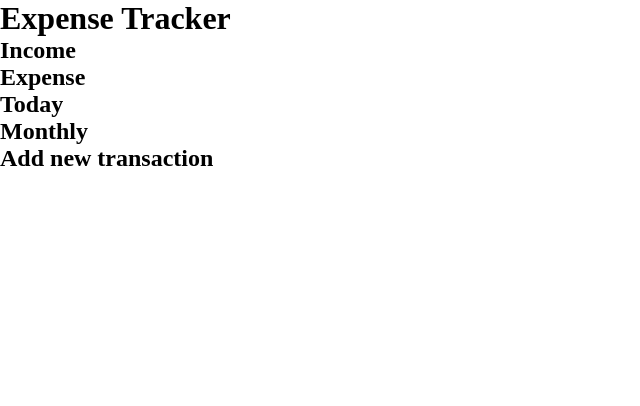
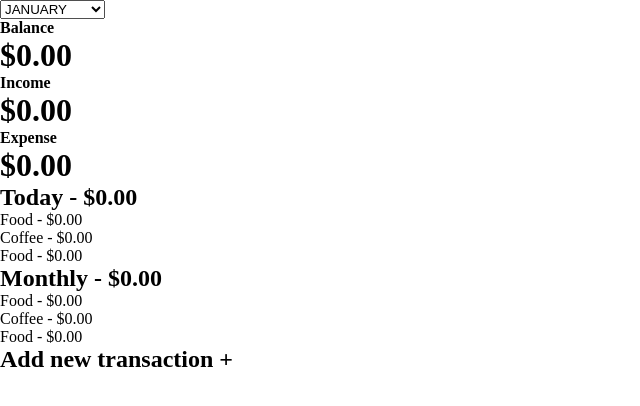
Before and after one commit to jozefkubis/budget-app, a React (Create React App) app: page / in a window 1280 px wide. Shown: the top 406 px of the page, without its empty margins (0-640 px from the left). Built offline with nearby package versions, Linux system fonts and the light colour scheme.

Commit message:
Pokracovanie v statickej casti

```diff
--- a/src/App.js
+++ b/src/App.js
@@ -15,16 +15,36 @@ export default function App() {
 function Header() {
   return (
     <div className="header">
-      <h1>Expense Tracker</h1>
+      <select>
+        <option value="january">JANUARY</option>
+        <option value="february">FEBRUARY</option>
+        <option value="march">MARCH</option>
+        <option value="april">APRIL</option>
+        <option value="may">MAY</option>
+        <option value="june">JUNE</option>
+        <option value="july">JULY</option>
+        <option value="august">AUGUST</option>
+        <option value="september">SEPTEMBER</option>
+        <option value="october">OCTOBER</option>
+        <option value="november">NOVEMBER</option>
+        <option value="december">DECEMBER</option>
+      </select>
     </div>
   )
 }
 
 function Balnce() {
   return (
-    <div className="balance">
-      <Income />
-      <Expense />
+    <div className="balance-container">
+      <div className="balance">
+        <h4>Balance</h4>
+        <h1>$0.00</h1>
+      </div>
+
+      <div className="income-expense">
+        <Income />
+        <Expense />
+      </div>
     </div>
   )
 }
@@ -32,7 +52,8 @@ function Balnce() {
 function Income() {
   return (
     <div className="income">
-      <h2>Income</h2>
+      <h4>Income</h4>
+      <h1>$0.00</h1>
     </div>
   )
 }
@@ -40,7 +61,8 @@ function Income() {
 function Expense() {
   return (
     <div className="expense">
-      <h2>Expense</h2>
+      <h4>Expense</h4>
+      <h1>$0.00</h1>
     </div>
   )
 }
@@ -48,7 +70,20 @@ function Expense() {
 function Today() {
   return (
     <div className="today">
-      <h2>Today</h2>
+      <h2 className="today-total">
+        Today <span>- $0.00</span>
+      </h2>
+      <div className="transactions-today">
+        <p>
+          Food <span>- $0.00</span>
+        </p>
+        <p>
+          Coffee <span>- $0.00</span>
+        </p>
+        <p>
+          Food <span>- $0.00</span>
+        </p>
+      </div>
     </div>
   )
 }
@@ -56,7 +91,20 @@ function Today() {
 function Monthly() {
   return (
     <div className="monthly">
-      <h2>Monthly</h2>
+      <h2 className="monthly-total">
+        Monthly <span>- $0.00</span>
+      </h2>
+      <div className="transactions-monthly">
+        <p>
+          Food <span>- $0.00</span>
+        </p>
+        <p>
+          Coffee <span>- $0.00</span>
+        </p>
+        <p>
+          Food <span>- $0.00</span>
+        </p>
+      </div>
     </div>
   )
 }
@@ -64,7 +112,9 @@ function Monthly() {
 function Add() {
   return (
     <div className="add">
-      <h2>Add new transaction</h2>
+      <h2>
+        Add new transaction <span>+</span>
+      </h2>
     </div>
   )
 }
```
